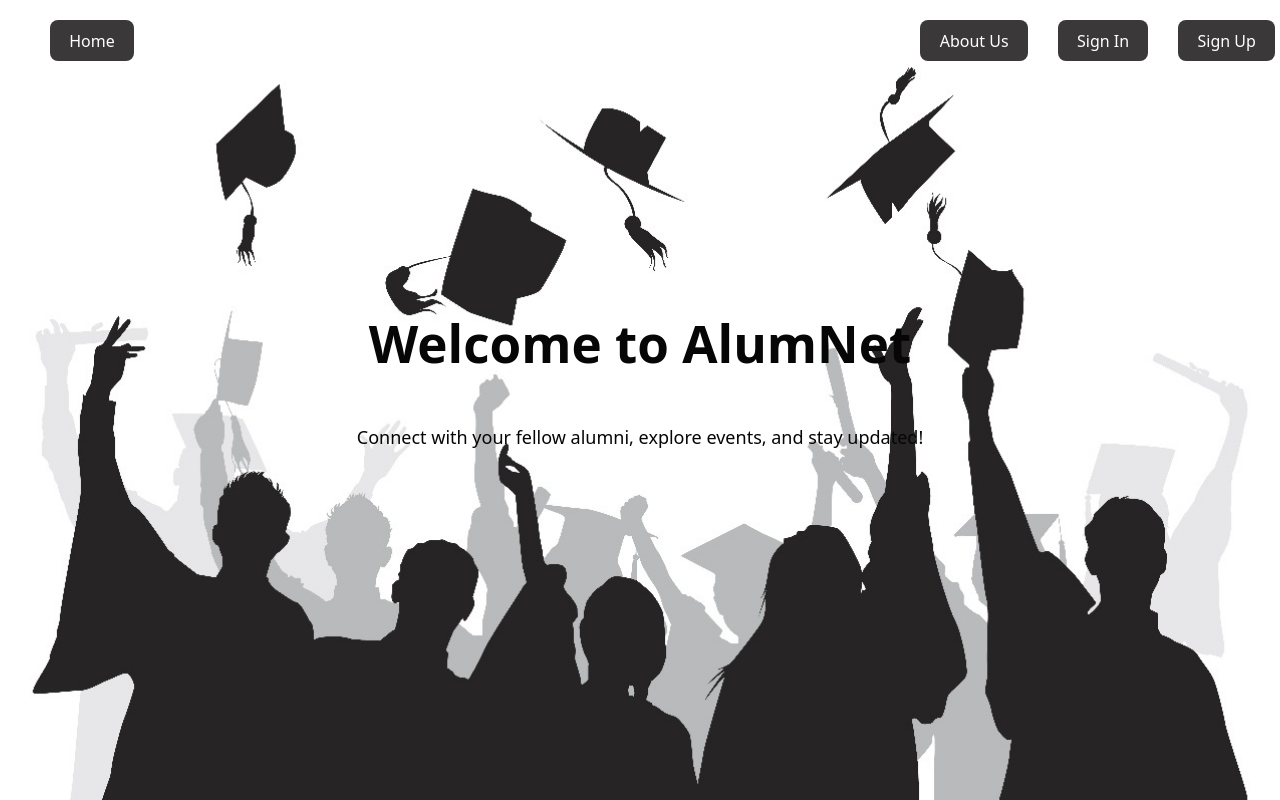
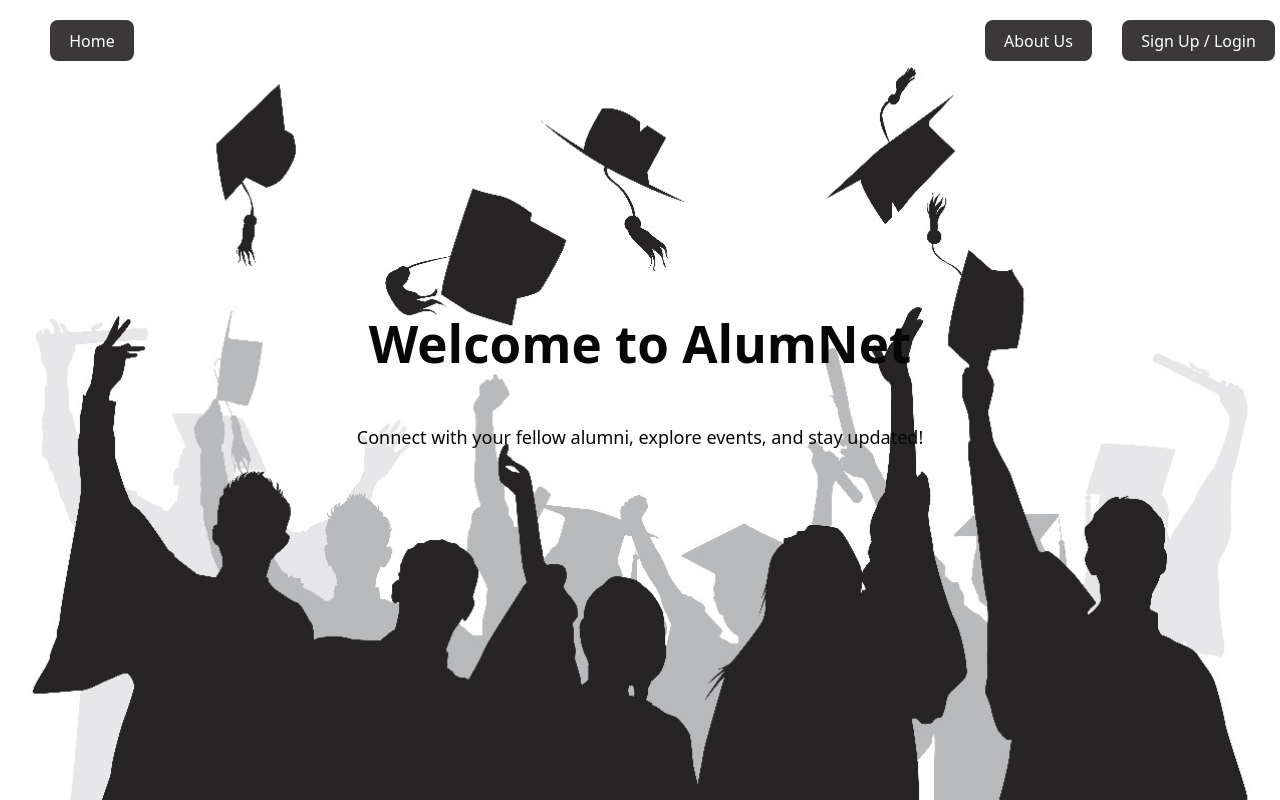
Before and after one commit to manmeet231/alumni-management, a React (Vite) app in the folder alumni-management/: page / in a window 1280 px wide. Built offline with nearby package versions, Linux system fonts and the light colour scheme.

Commit message:
only one sign up / login button

```diff
--- a/alumni-management/src/components/landing.jsx
+++ b/alumni-management/src/components/landing.jsx
@@ -12,8 +12,7 @@ const Landing = () => {
         <button className="nav-left">Home</button>
         <div className="nav-right right">
           <button>About Us</button>
-          <button>Sign In</button>
-          <button>Sign Up</button>
+          <button>Sign Up / Login</button>
         </div>
       </nav>
 
```
